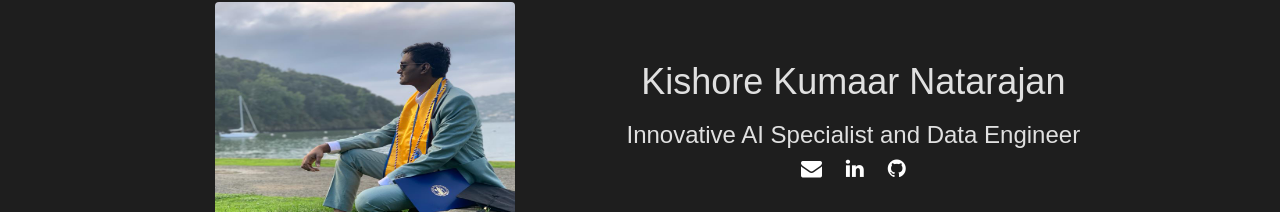
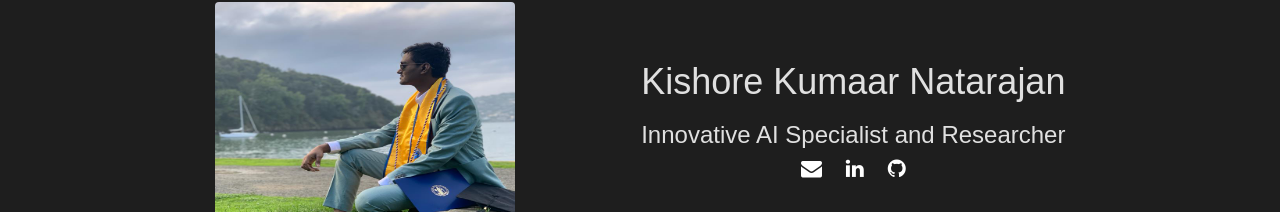
Before and after one commit to KishoreKicha14/my-website, a plain HTML site: page index.html in a window 1280 px wide. Shown: the part 178-390 px from the top of the page. Drawn offline with nearby package versions, Linux system fonts and the light colour scheme; a script that the page names is missing.

Commit message:
Update index.html

```diff
--- a/index.html
+++ b/index.html
@@ -58,7 +58,7 @@
                 <div class="col-md-8 text-content">
                     <div class="container text-center">
                         <h1>Kishore Kumaar Natarajan</h1>
-                        <h3>Innovative AI Specialist and Data Engineer</h3>
+                        <h3>Innovative AI Specialist and Researcher</h3>
                         <div class="social-icons">
                             <a href="mailto:kishore.nat98@gmail.com" class="fa fa-envelope" aria-label="Email"></a>
                             <a href="https://www.linkedin.com/in/kishorekumaar/" class="fa fa-linkedin" aria-label="LinkedIn"></a>
```
